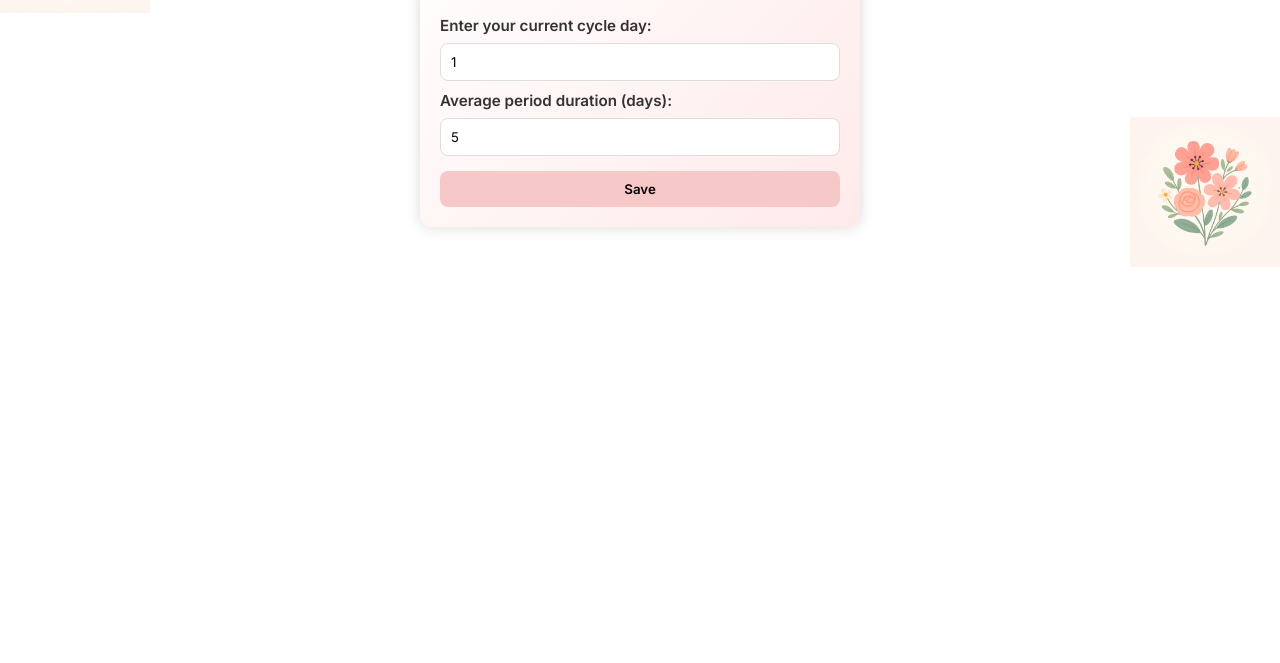
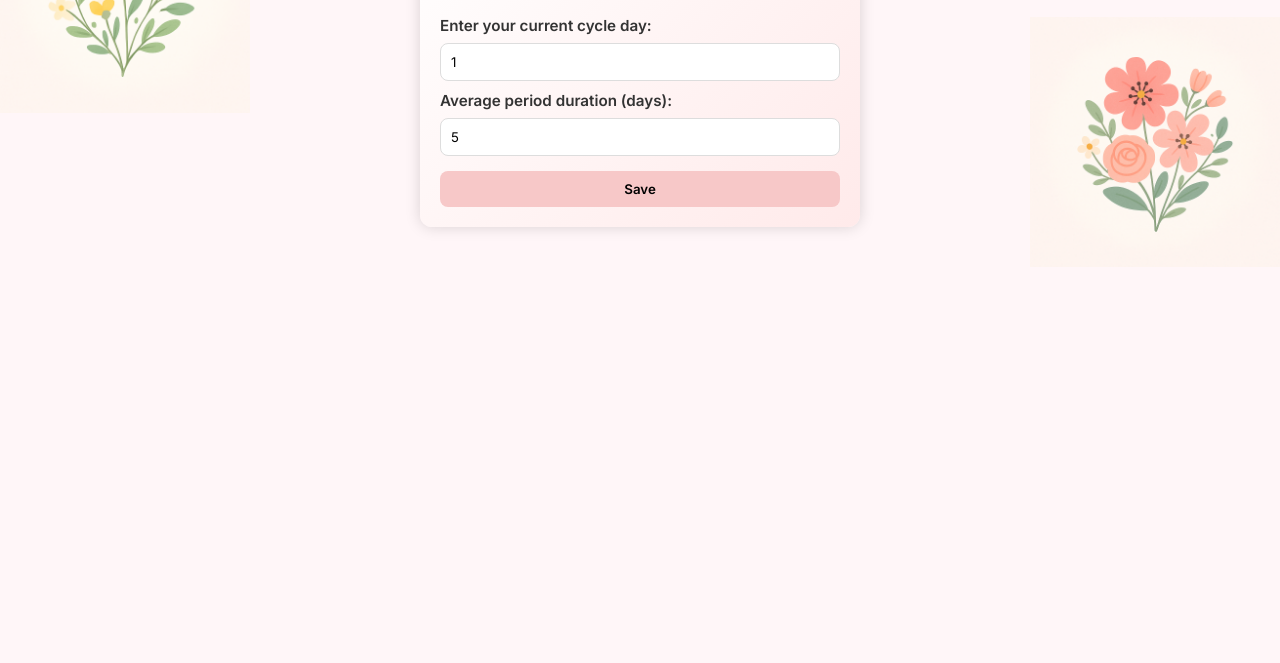
Before and after one commit to InnaIknow/cycle-tracker, a plain HTML site: page index.html in a window 1280 px wide. Shown: the part 137-800 px from the top of the page. Drawn offline with Linux system fonts and the light colour scheme.

Commit message:
Update index.html

```diff
--- a/index.html
+++ b/index.html
@@ -6,11 +6,11 @@
     @import url('https://fonts.googleapis.com/css2?family=Inter:wght@400;600&display=swap');
     body {
       font-family: 'Inter', sans-serif;
-      background: linear-gradient(135deg, #fdf6f0, #ffeaea);
+      background: #fff6f8;
       background-image: url('https://github.com/InnaIknow/cycle-tracker/blob/main/flower1.png?raw=true'), url('https://github.com/InnaIknow/cycle-tracker/blob/main/flower2.png?raw=true');
       background-repeat: no-repeat, no-repeat;
       background-position: top left, bottom right;
-      background-size: 150px, 150px;
+      background-size: 250px, 250px;
       padding: 20px;
       color: #333;
       margin: 0;
```
